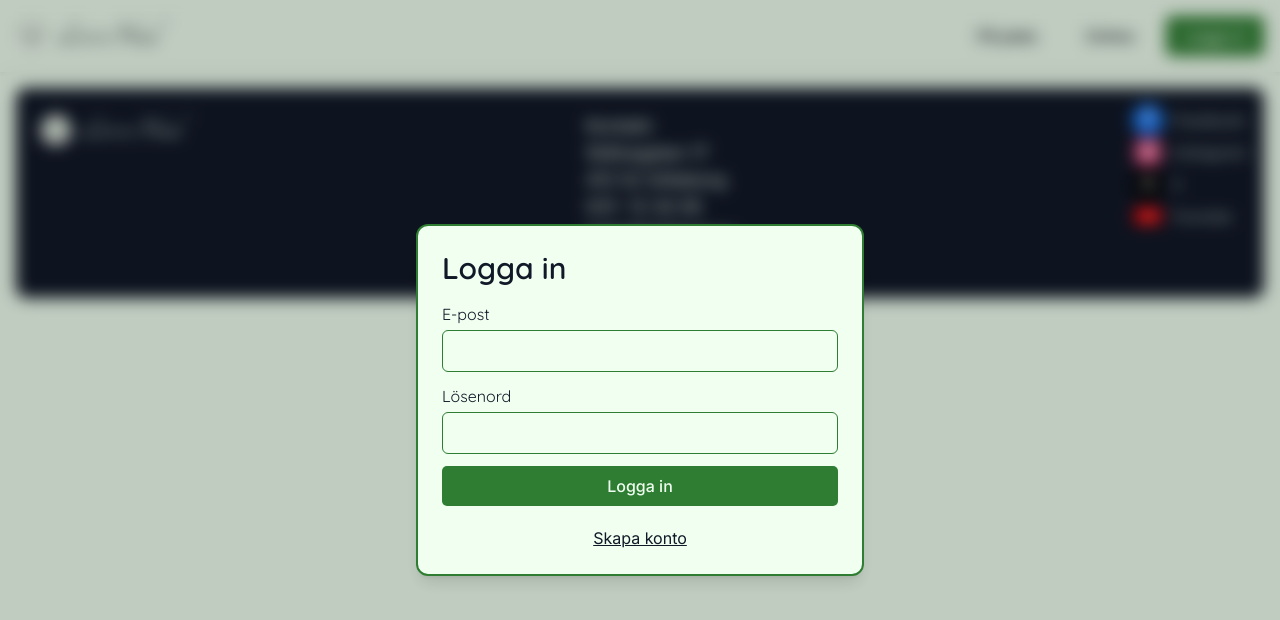
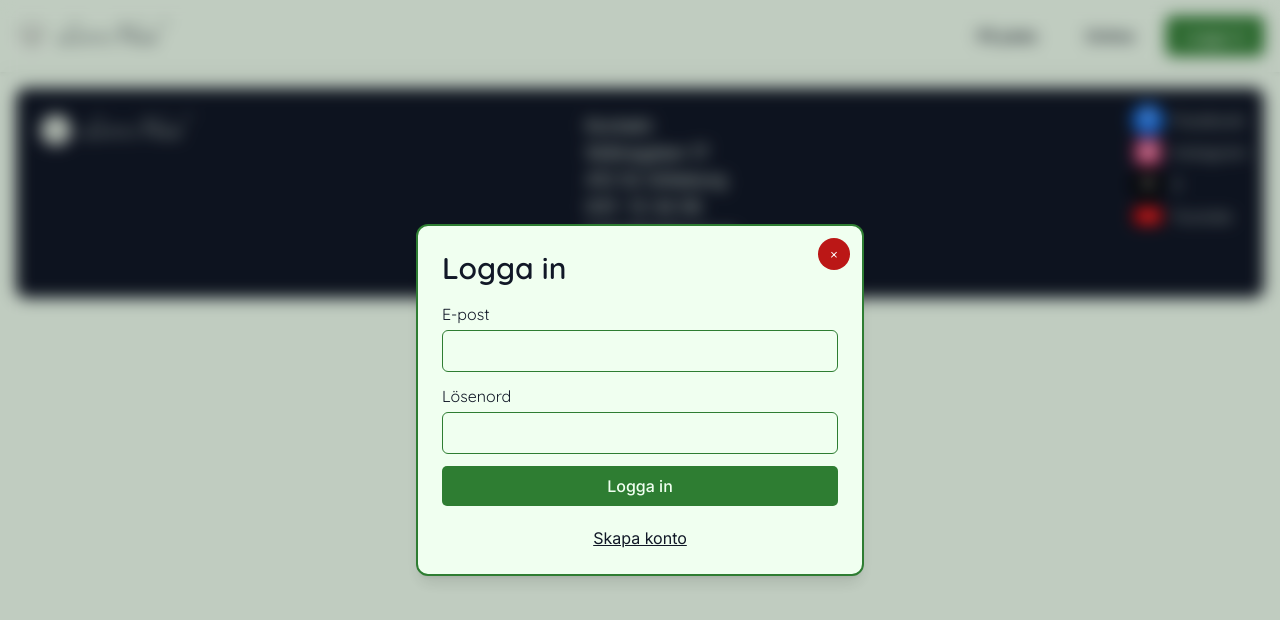
Before and after one commit to Zipelas/letitheal, a Next.js app: page /login in a window 1280 px wide. Shown: the top 620 px of the page. Built offline with nearby package versions, Linux system fonts and the light colour scheme; no server answers.

Commit message:
added close button to login page

```diff
--- a/app/login/page.tsx
+++ b/app/login/page.tsx
@@ -1,9 +1,11 @@
 'use client';
 
 import { signIn } from 'next-auth/react';
+import { useRouter } from 'next/navigation';
 import { useState } from 'react';
 
 export default function LoginPage() {
+  const router = useRouter();
   const [email, setEmail] = useState('');
   const [password, setPassword] = useState('');
   const [error, setError] = useState<string | null>(null);
@@ -50,7 +52,14 @@ export default function LoginPage() {
 
   return (
     <div className='fixed inset-0 z-30 flex items-center justify-center backdrop-blur-sm bg-black/20 overflow-y-auto'>
-      <section className='border-2 border-[#2e7d32] rounded-xl max-w-md w-full mx-auto p-6 bg-(--background) shadow-lg my-8'>
+      <section className='relative border-2 border-[#2e7d32] rounded-xl max-w-md w-full mx-auto p-6 bg-(--background) shadow-lg my-8'>
+        <button
+          aria-label='Stäng'
+          title='Stäng'
+          onClick={() => router.back()}
+          className='absolute right-3 top-3 h-8 w-8 rounded-full bg-[#BB1716] text-white flex items-center justify-center leading-none hover:bg-[#980e0e] focus:outline-none focus:ring-2 focus:ring-red-500'>
+          ×
+        </button>
         <h1 className='text-2xl sm:text-3xl font-semibold mb-4'>Logga in</h1>
         <form
           onSubmit={onSubmit}
```
